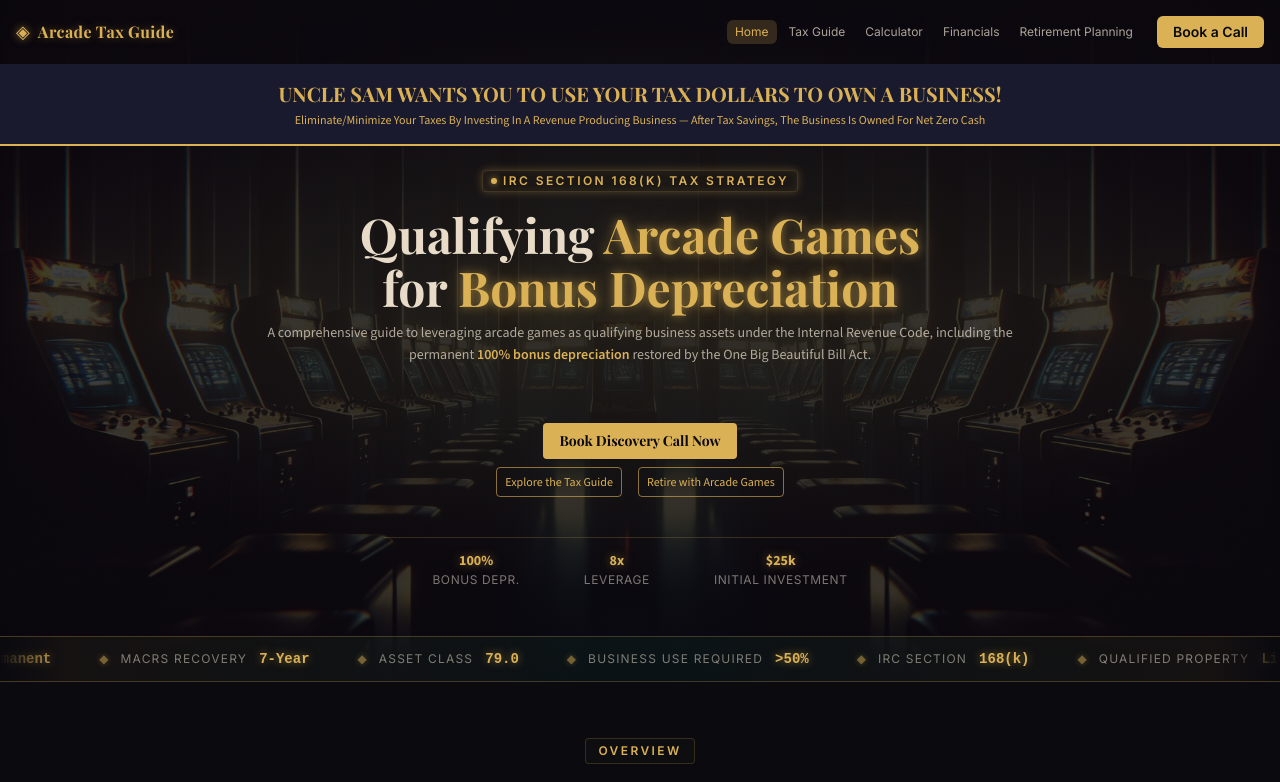
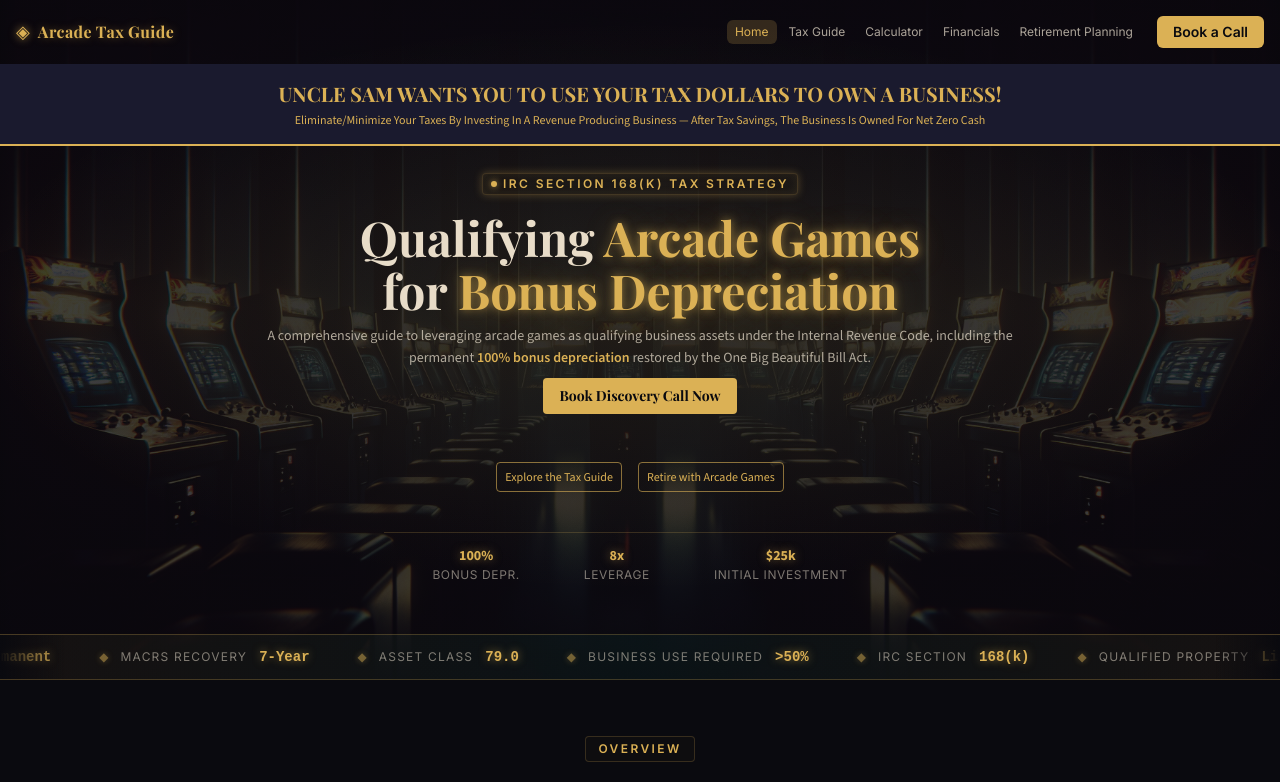
Before and after one commit to kennysabangan/arcade-tax-guide, a React (Vite) app: page / in a window 1280 px wide. Shown: the top 782 px of the page. Built offline with nearby package versions, Linux system fonts and the light colour scheme; what @react-pdf/renderer would draw is missing.

Commit message:
decrease space above Book Discovery Call, add space below Explore/Retire buttons

```diff
--- a/src/pages/HomePage.jsx
+++ b/src/pages/HomePage.jsx
@@ -62,7 +62,7 @@ function Hero() {
           restored by the One Big Beautiful Bill Act.
         </p>
 
-        <div className="mt-6 sm:mt-10 lg:mt-12 mb-4 sm:mb-8 lg:mb-14 landscape:mb-2">
+        <div className="mb-2 sm:mb-4 lg:mb-6 landscape:mb-2">
           <CTAButton
             href="#book-a-call"
             className="inline-flex items-center justify-center px-10 sm:px-12 lg:px-20 xl:px-24 2xl:px-28 py-3 sm:py-3 lg:py-5 xl:py-6 2xl:py-7 text-xl sm:text-xl lg:text-[1.6rem] xl:text-[1.8rem] 2xl:text-[2rem] landscape:text-sm landscape:px-4 landscape:py-2 font-heading font-bold rounded-sm bg-gold text-dark hover:bg-gold/90 hover:shadow-[0_0_32px_rgba(219,177,85,0.6)] active:scale-[0.98] transition-all duration-200"
@@ -71,7 +71,7 @@ function Hero() {
           </CTAButton>
         </div>
 
-        <div className="flex flex-row items-center justify-center gap-2 sm:gap-3 lg:gap-4 mb-4 sm:mb-8 lg:mb-10 landscape:mb-2">
+        <div className="flex flex-row items-center justify-center gap-2 sm:gap-3 lg:gap-4 mt-4 sm:mt-8 lg:mt-10 mb-4 sm:mb-8 lg:mb-10 landscape:mb-2">
           <CTAButton to="/tax-guide" variant="outline" className="text-xs sm:text-sm lg:text-[1.1rem] xl:text-[1.3rem] 2xl:text-[1.5rem] landscape:text-xs landscape:px-2 landscape:py-1.5 px-2.5 sm:px-4 lg:px-10 xl:px-12 2xl:px-14 py-1.5 sm:py-2 lg:py-4 xl:py-5 2xl:py-6">Explore the Tax Guide</CTAButton>
           <CTAButton to="/retirement" variant="outline" className="text-xs sm:text-sm lg:text-[1.1rem] xl:text-[1.3rem] 2xl:text-[1.5rem] landscape:text-xs landscape:px-2 landscape:py-1.5 px-2.5 sm:px-4 lg:px-10 xl:px-12 2xl:px-14 py-1.5 sm:py-2 lg:py-4 xl:py-5 2xl:py-6">Retire with Arcade Games</CTAButton>
         </div>
```
